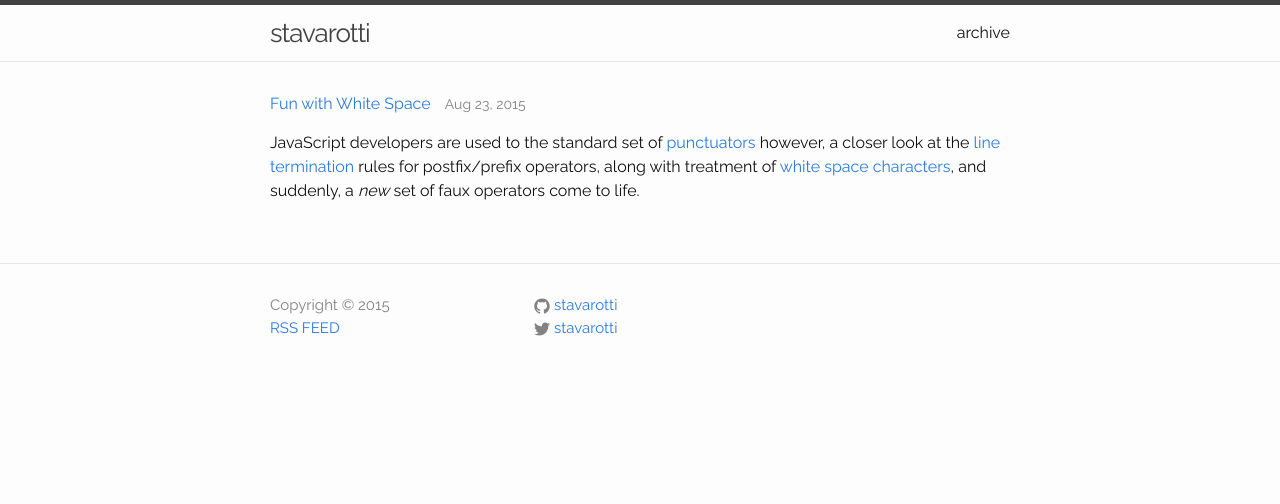
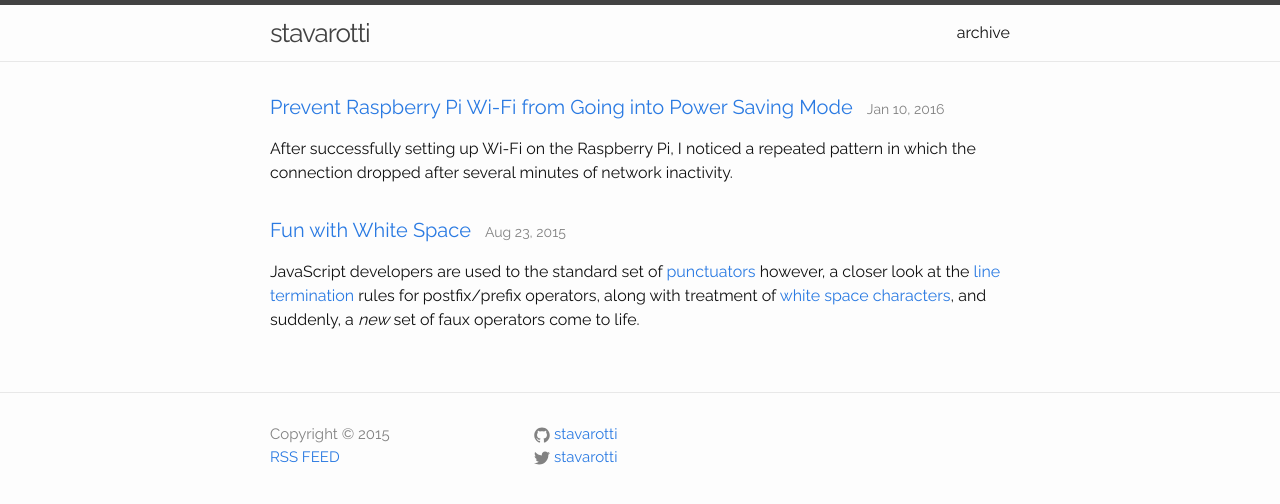
Before and after one commit to stavarotti/stavarotti.github.io, a Jekyll site: the page built from index.html, in a window 1280 px wide. Shown: the top 504 px of the page. Built offline with Jekyll 4.4.1, drawn with Linux system fonts in a browser that asks for light colours.

Commit message:
Wifi on Raspberry Pi

```diff
--- /dev/null
+++ b/_posts/2016-01-10-wifi-on-raspberry-pi.md
@@ -0,0 +1,32 @@
+---
+layout: post
+title: "Prevent Raspberry Pi Wi-Fi from Going into Power Saving Mode"
+date: 2016-01-10 12:18:00
+categories: raspberrypi
+tags: raspberrypi, linux
+---
+
+After successfully setting up Wi-Fi on the Raspberry Pi, I noticed a repeated
+pattern in which the connection dropped after several minutes of network
+inactivity.
+
+## Solution
+
+It turns out the Wi-Fi module (8192cu) goes into power saving mode which
+in-turn shuts down Wi-Fi network access.  To turn off Wi-Fi power saving, add
+a configuration file (if absent) named `8192cu.conf` to `/etc/modprode.d`:
+
+{% highlight bash linenos %}
+$ cd /etc/modprobe.d
+$ sudo touch 8192cu.conf
+{% endhighlight %}
+
+Now, using your preferred editor (nano is the default editor on Raspbian),
+open the file for edit, and add the following configuration option:
+
+{% highlight bash linenos %}
+# Disable Wi-Fi power management
+options 8192cu rtw_power_mgnt=0 rtw_enusbss=0
+{% endhighlight %}
+
+Save and reboot.  The Wi-Fi connection now stays up indefinitely.
--- a/_sass/_layout.scss
+++ b/_sass/_layout.scss
@@ -184,6 +184,7 @@
 }
 
 .post-link {
+    font-size: $base-font-size * 1.25;
     margin-right: 10px;
 }
 
```
